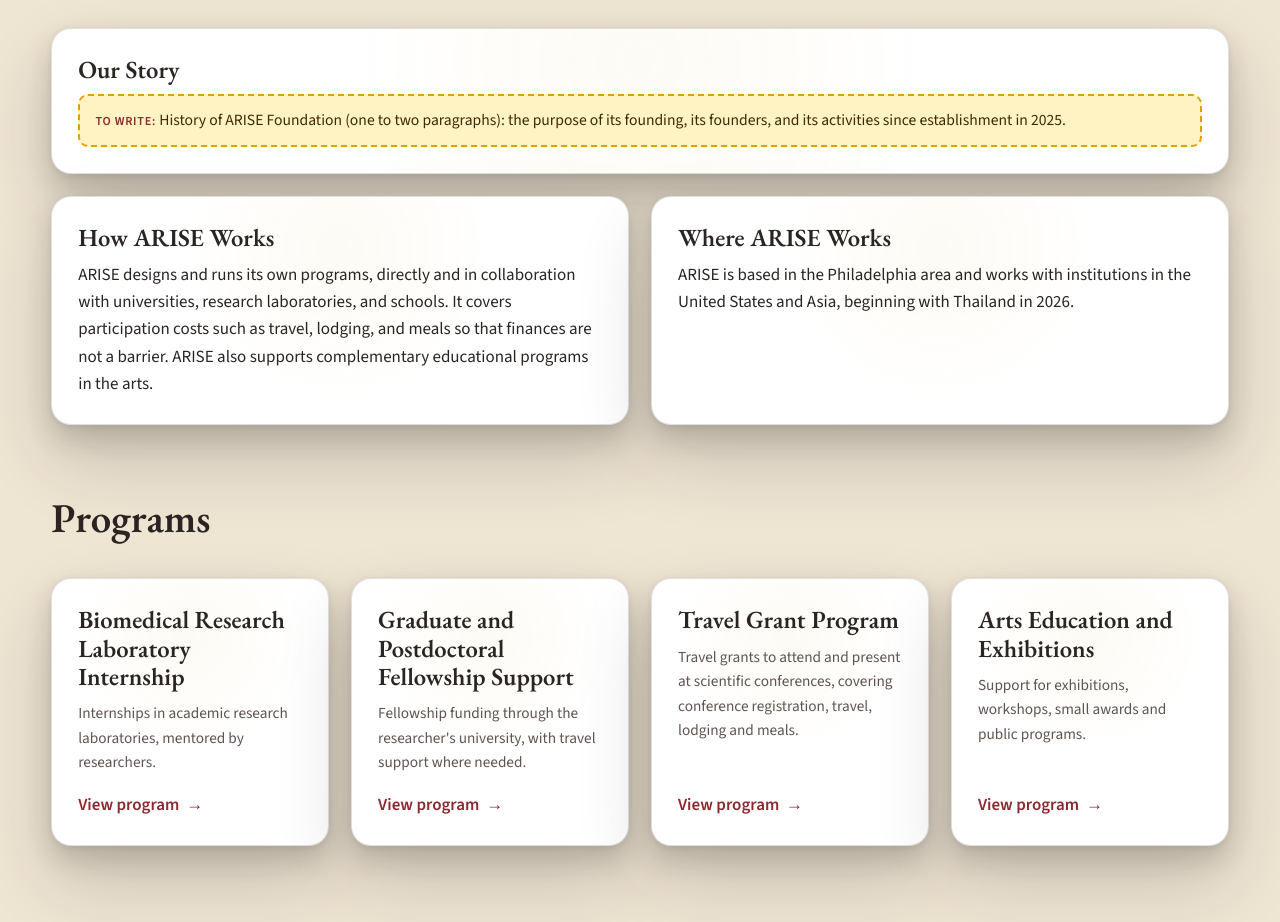
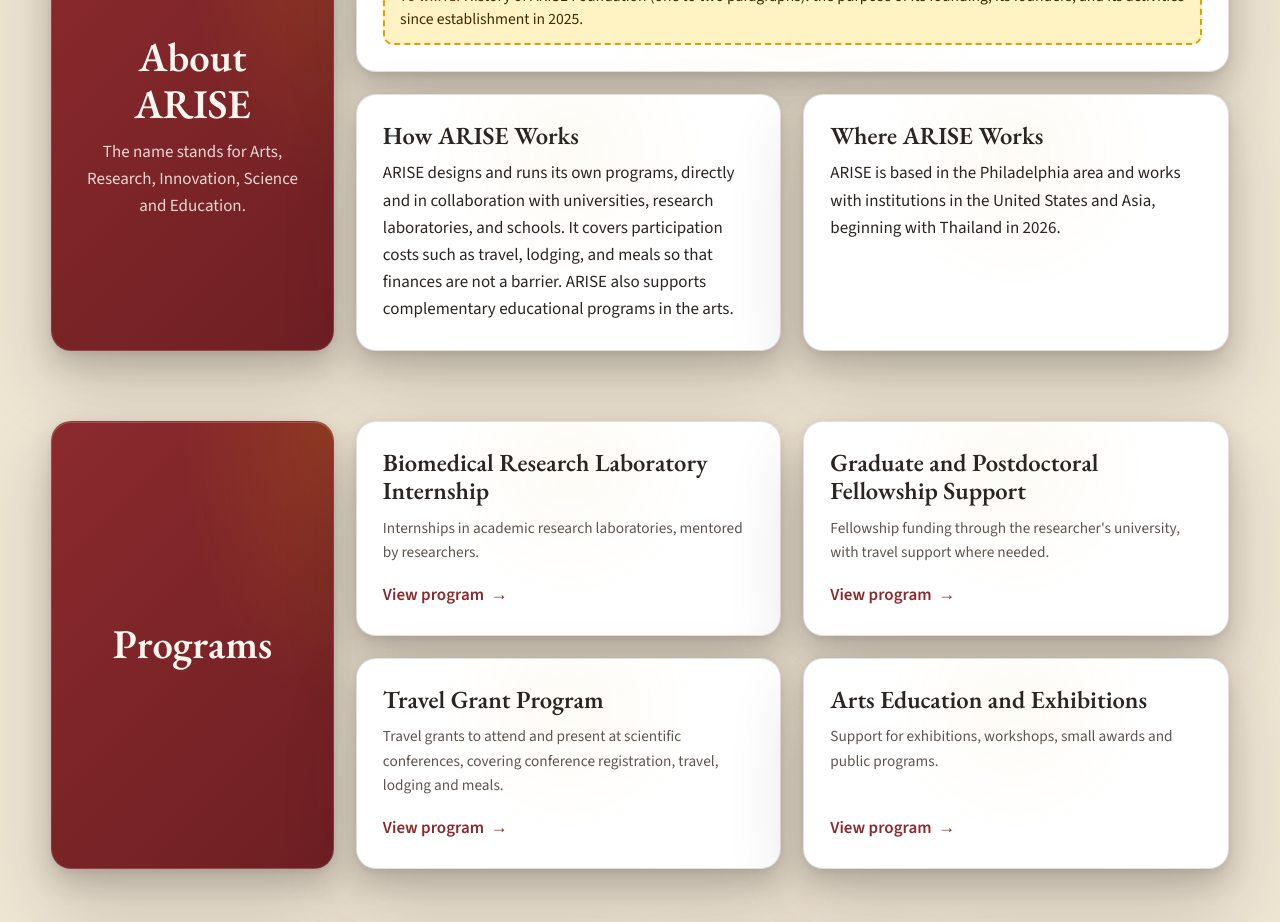
Before and after one commit to shehryarusman/ngo-website, a React (Vite) app: page /about in a window 1280 px wide. Shown: the part 640-1562 px from the top of the page. Built offline with nearby package versions, Linux system fonts and the light colour scheme.

Commit message:
Lead card sections with a maroon title tile spanning the cards' rows

```diff
--- /dev/null
+++ b/src/components/common/TitledGrid.tsx
@@ -0,0 +1,45 @@
+import { Children, CSSProperties, isValidElement, ReactNode } from "react";
+
+interface TitledGridProps {
+  title: string;
+  eyebrow?: string;
+  intro?: ReactNode;
+  /** Content columns beside the title tile on wide screens. */
+  cols: number;
+  children: ReactNode;
+}
+
+/** Content columns beside the title tile at ≤1120px. */
+const COMPACT_COLS = 2;
+
+const spansAll = (child: ReactNode) =>
+  isValidElement<{ className?: string }>(child) &&
+  (child.props.className ?? "").split(" ").includes("span-all");
+
+/**
+ * A card grid led by a maroon title tile in the first column, spanning every
+ * row of the cards beside it. On phones the tile sits above the cards.
+ */
+export function TitledGrid({ title, eyebrow, intro, cols, children }: TitledGridProps) {
+  const items = Children.toArray(children);
+  const wide = items.filter(spansAll).length;
+  const rowsAt = (columns: number) => Math.ceil((items.length - wide) / columns) + wide;
+
+  const style = {
+    "--cols-wide": cols,
+    "--rows-wide": rowsAt(cols),
+    "--cols-compact": Math.min(cols, COMPACT_COLS),
+    "--rows-compact": rowsAt(Math.min(cols, COMPACT_COLS)),
+  } as CSSProperties;
+
+  return (
+    <div className="grid titled-grid" style={style}>
+      <header className="card card--maroon card--title">
+        {eyebrow ? <p className="eyebrow">{eyebrow}</p> : null}
+        <h2>{title}</h2>
+        {intro ? <p className="card-title-intro">{intro}</p> : null}
+      </header>
+      {children}
+    </div>
+  );
+}
--- a/src/pages/AboutPage.tsx
+++ b/src/pages/AboutPage.tsx
@@ -3,6 +3,7 @@ import { Card } from "../components/common/Card";
 import { PageHeader } from "../components/common/PageHeader";
 import { Placeholder } from "../components/common/Placeholder";
 import { Section } from "../components/common/Section";
+import { TitledGrid } from "../components/common/TitledGrid";
 import { SupportBand } from "../components/common/SupportBand";
 import { statements } from "../data/organization";
 import { programSummary, programs } from "../data/programs";
@@ -25,13 +26,12 @@ export function AboutPage() {
         ]}
       />
 
-      <Section
-        id="story"
-        tone="tint"
-        title="About ARISE"
-        intro="The name stands for Arts, Research, Innovation, Science and Education."
-      >
-        <div className="grid grid-2">
+      <Section id="story" tone="tint">
+        <TitledGrid
+          title="About ARISE"
+          intro="The name stands for Arts, Research, Innovation, Science and Education."
+          cols={2}
+        >
           <Card className="span-all">
             <h3>Our Story</h3>
             <Placeholder what="History of ARISE Foundation (one to two paragraphs): the purpose of its founding, its founders, and its activities since establishment in 2025." />
@@ -44,14 +44,11 @@ export function AboutPage() {
             <h3>Where ARISE Works</h3>
             <p>{statements.whereWeWork}</p>
           </Card>
-        </div>
+        </TitledGrid>
       </Section>
 
-      <Section
-        id="role"
-        title="Programs"
-      >
-        <div className="grid grid-4">
+      <Section id="role">
+        <TitledGrid title="Programs" cols={2}>
           {programs.map((program) => (
             <Card key={program.slug} to={`/programs/${program.slug}`}>
               <h3>{program.name}</h3>
@@ -59,15 +56,11 @@ export function AboutPage() {
               <span className="card-more">View program</span>
             </Card>
           ))}
-        </div>
+        </TitledGrid>
       </Section>
 
-      <Section
-        id="board"
-        tone="tint"
-        title="Board of Directors"
-      >
-        <div className="grid grid-3">
+      <Section id="board" tone="tint">
+        <TitledGrid title="Board of Directors" cols={3}>
           {leadership.map((member) => (
             <Card key={member.name}>
               <h3>{member.name}</h3>
@@ -84,7 +77,7 @@ export function AboutPage() {
               </Link>
             </Card>
           ))}
-        </div>
+        </TitledGrid>
       </Section>
 
       <Section>
--- a/src/pages/DonationPage.tsx
+++ b/src/pages/DonationPage.tsx
@@ -2,6 +2,7 @@ import { Card } from "../components/common/Card";
 import { PageHeader } from "../components/common/PageHeader";
 import { Placeholder } from "../components/common/Placeholder";
 import { Section } from "../components/common/Section";
+import { TitledGrid } from "../components/common/TitledGrid";
 import { organization, statements } from "../data/organization";
 import { usePageTitle } from "../hooks/usePageTitle";
 
@@ -15,8 +16,8 @@ export function DonationPage() {
         image="students-collaborating"
       />
 
-      <Section tone="tint" title="How to Donate">
-        <div className="grid grid-3">
+      <Section tone="tint">
+        <TitledGrid title="How to Donate" cols={3}>
           <Card>
             <h3>Online</h3>
             <Placeholder
@@ -45,7 +46,7 @@ export function DonationPage() {
             </p>
             <p className="statement">{statements.paDisclosure}</p>
           </Card>
-        </div>
+        </TitledGrid>
       </Section>
     </main>
   );
--- a/src/pages/HomePage.tsx
+++ b/src/pages/HomePage.tsx
@@ -2,6 +2,7 @@ import { Link } from "react-router-dom";
 import { Card } from "../components/common/Card";
 import { Picture } from "../components/common/Picture";
 import { Section } from "../components/common/Section";
+import { TitledGrid } from "../components/common/TitledGrid";
 import { SupportBand } from "../components/common/SupportBand";
 import { StoryImage } from "../components/common/StoryImage";
 import { stories } from "../data/news";
@@ -99,11 +100,8 @@ export function HomePage() {
         </div>
       </Section>
 
-      <Section
-        tone="tint"
-        title="Our Programs"
-      >
-        <div className="grid grid-4">
+      <Section tone="tint">
+        <TitledGrid title="Our Programs" cols={2}>
           {programs.map((program) => (
             <Card key={program.slug} to={`/programs/${program.slug}`}>
               <div className="card-media">
@@ -114,7 +112,7 @@ export function HomePage() {
               <span className="card-more">View program</span>
             </Card>
           ))}
-        </div>
+        </TitledGrid>
       </Section>
 
       <Section>
--- a/src/pages/ImpactPage.tsx
+++ b/src/pages/ImpactPage.tsx
@@ -3,6 +3,7 @@ import { Card } from "../components/common/Card";
 import { PageHeader } from "../components/common/PageHeader";
 import { Placeholder } from "../components/common/Placeholder";
 import { Section } from "../components/common/Section";
+import { TitledGrid } from "../components/common/TitledGrid";
 import { SupportBand } from "../components/common/SupportBand";
 import { organizationFacts } from "../data/siteContent";
 import { usePageTitle } from "../hooks/usePageTitle";
@@ -21,19 +22,19 @@ export function ImpactPage() {
         ]}
       />
 
-      <Section id="operations" tone="tint" title="ARISE at a Glance">
-        <div className="grid grid-4">
+      <Section id="operations" tone="tint">
+        <TitledGrid title="ARISE at a Glance" cols={2}>
           {organizationFacts.map((fact) => (
             <Card key={fact.figure}>
               <p className="fact-figure">{fact.figure}</p>
               <p className="muted">{fact.label}</p>
             </Card>
           ))}
-        </div>
+        </TitledGrid>
       </Section>
 
-      <Section id="governance" title="Oversight and Reporting">
-        <div className="grid grid-2">
+      <Section id="governance">
+        <TitledGrid title="Oversight and Reporting" cols={2}>
           <Card>
             <h3>Board Oversight</h3>
             <Placeholder what="Description of how the Board of Directors oversees programs and grants (one paragraph), per the board's approved governance policies" />
@@ -44,7 +45,7 @@ export function ImpactPage() {
               View the Transparency page
             </Link>
           </Card>
-        </div>
+        </TitledGrid>
       </Section>
 
       <Section id="funding">
--- a/src/pages/ProgramsPage.tsx
+++ b/src/pages/ProgramsPage.tsx
@@ -3,6 +3,7 @@ import { PageHeader } from "../components/common/PageHeader";
 import { Picture } from "../components/common/Picture";
 import { Placeholder } from "../components/common/Placeholder";
 import { Section } from "../components/common/Section";
+import { TitledGrid } from "../components/common/TitledGrid";
 import { programSummary, programs, statusLabel } from "../data/programs";
 import { programAreas } from "../data/siteContent";
 import { usePageTitle } from "../hooks/usePageTitle";
@@ -21,8 +22,8 @@ export function ProgramsPage() {
         ]}
       />
 
-      <Section id="programs" tone="tint" title="Our Programs">
-        <div className="grid grid-2">
+      <Section id="programs" tone="tint">
+        <TitledGrid title="Our Programs" cols={2}>
           {programs.map((program) => (
             <Card key={program.slug} to={`/programs/${program.slug}`}>
               <div className="card-media">
@@ -42,14 +43,11 @@ export function ProgramsPage() {
               development.
             </p>
           </Card>
-        </div>
+        </TitledGrid>
       </Section>
 
-      <Section
-        id="areas"
-        title="Areas of Impact"
-      >
-        <div className="grid grid-3">
+      <Section id="areas">
+        <TitledGrid title="Areas of Impact" cols={3}>
           {programAreas.map((area) => {
             const body = (
               <>
@@ -69,15 +67,11 @@ export function ProgramsPage() {
               <Card key={area.title}>{body}</Card>
             );
           })}
-        </div>
+        </TitledGrid>
       </Section>
 
-      <Section
-        id="locations-history"
-        tone="tint"
-        title="Where ARISE Works"
-      >
-        <div className="grid grid-4">
+      <Section id="locations-history" tone="tint">
+        <TitledGrid title="Where ARISE Works" cols={2}>
           <Card>
             <h3>Philadelphia Area</h3>
             <p className="muted">Headquarters of ARISE Foundation.</p>
@@ -94,7 +88,7 @@ export function ProgramsPage() {
             <h3>History</h3>
             <Placeholder what="Timeline of key milestones since the establishment of ARISE Foundation in 2025" />
           </Card>
-        </div>
+        </TitledGrid>
       </Section>
     </main>
   );
--- a/src/styles.css
+++ b/src/styles.css
@@ -895,6 +895,63 @@ ul {
   grid-column: 1 / -1;
 }
 
+/* Section title tile in column 1, spanning every row of cards beside it.
+   TitledGrid writes the wide and compact counts; --cols/--rows pick one. */
+.titled-grid {
+  --cols: var(--cols-wide);
+  --rows: var(--rows-wide);
+  /* A share of the container, not an fr, so the tile is equally wide beside
+     two columns or three. */
+  grid-template-columns: clamp(200px, 24%, 300px) repeat(var(--cols), minmax(0, 1fr));
+}
+
+.titled-grid > .card--title {
+  grid-column: 1;
+  grid-row: 1 / span var(--rows);
+  justify-content: center;
+  align-items: center;
+  text-align: center;
+}
+
+.titled-grid > .span-all {
+  grid-column: 2 / -1;
+}
+
+.card-title-intro {
+  color: rgba(251, 247, 239, 0.85);
+  max-width: 28ch;
+}
+
+@media (max-width: 1120px) {
+  .titled-grid {
+    --cols: var(--cols-compact);
+    --rows: var(--rows-compact);
+  }
+}
+
+/* Title first as a short band, cards two-up beneath; one column on phones. */
+@media (max-width: 960px) {
+  .titled-grid {
+    grid-template-columns: repeat(2, minmax(0, 1fr));
+  }
+
+  .titled-grid > .card--title {
+    grid-column: 1 / -1;
+    grid-row: auto;
+    padding-block: 22px;
+  }
+
+  .titled-grid > .span-all {
+    grid-column: 1 / -1;
+  }
+}
+
+@media (max-width: 640px) {
+  .titled-grid {
+    grid-template-columns: minmax(0, 1fr);
+  }
+}
+
 .card {
   position: relative;
   display: flex;
```
Also changed, not shown: scripts/site-check.mjs (+32 -3 lines).
